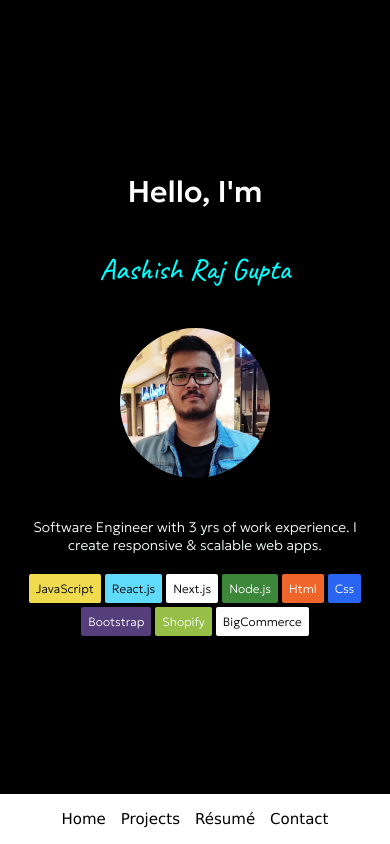
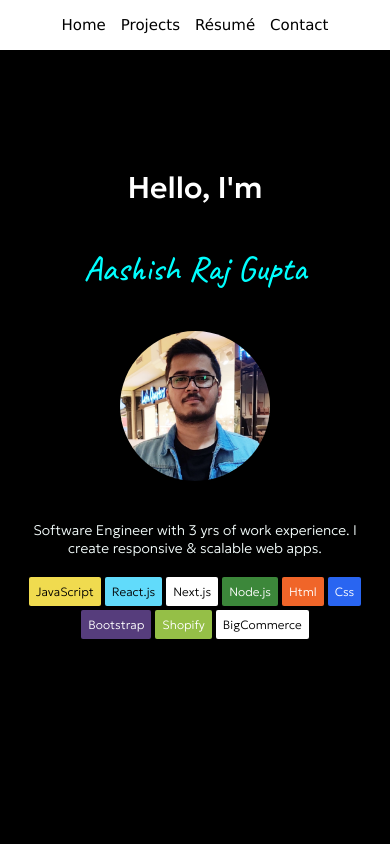
Before and after one commit to aashish157/portfolio-web-app, a Next.js app: page / in a window 390 px wide. Built offline with nearby package versions, Linux system fonts and the light colour scheme.

Commit message:
updated footer styling for mobile

```diff
--- a/src/app/styles.module.css
+++ b/src/app/styles.module.css
@@ -165,7 +165,7 @@
   }
 
   .nameText {
-    font-size: 30px;
+    font-size: 35px;
   }
 
   .profileImage {
--- a/src/sections/FooterSection/styles.module.css
+++ b/src/sections/FooterSection/styles.module.css
@@ -17,5 +17,6 @@
   .footerSection {
     font-size: 15px;
     gap: 15px;
+    top: 0px;
   }
 }
```
